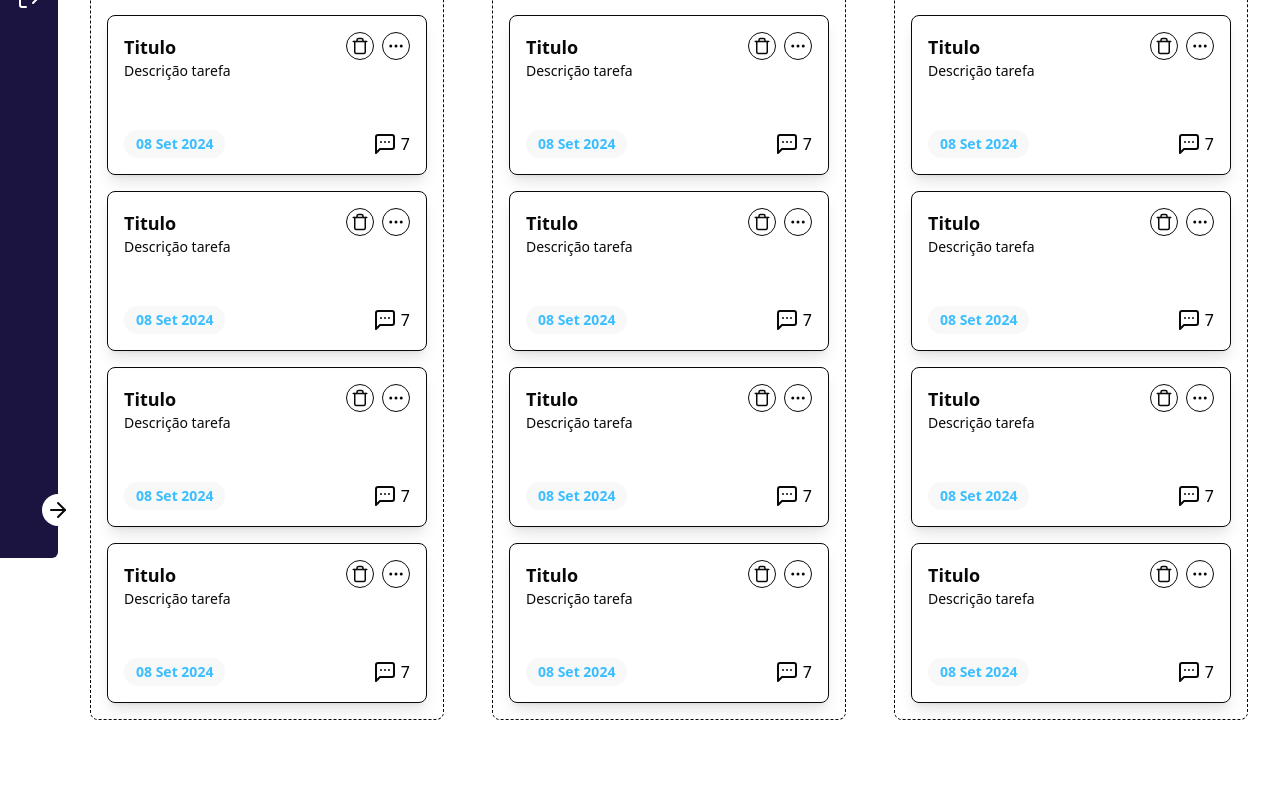
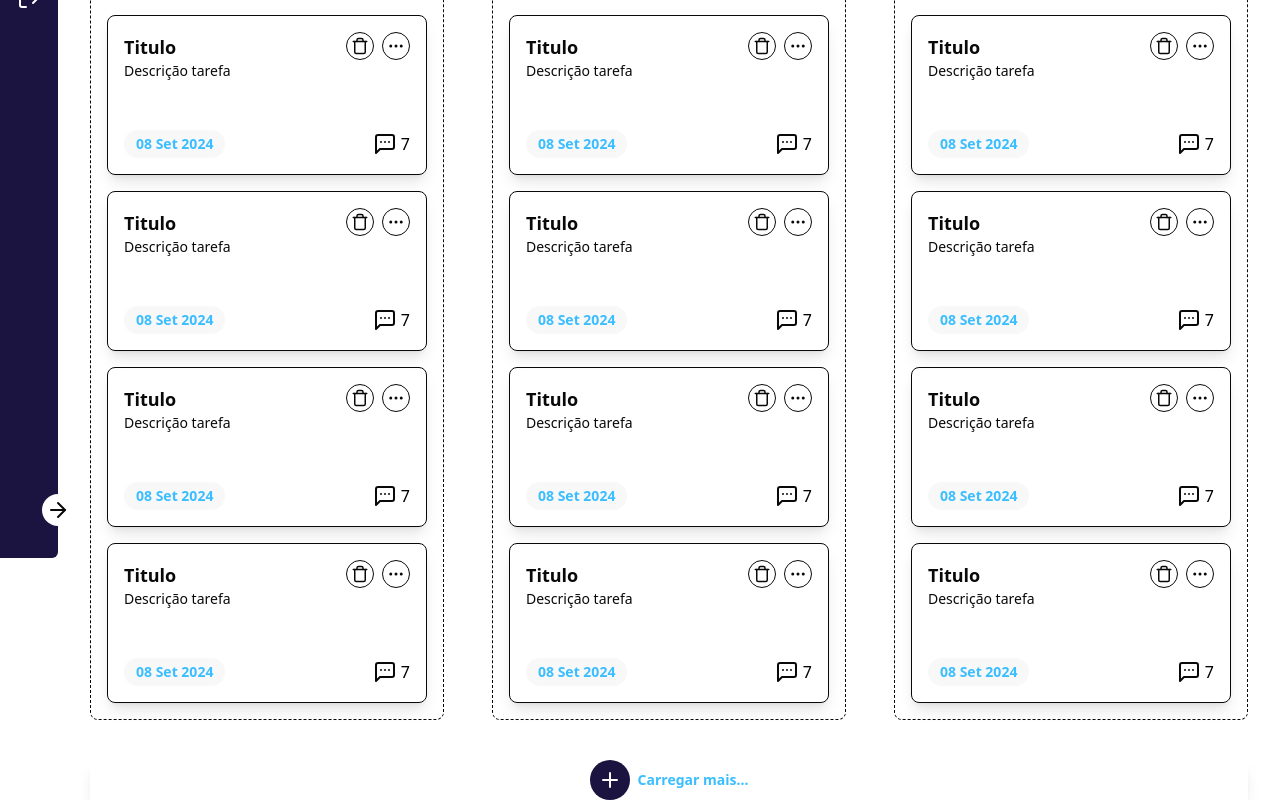
Before and after one commit to anderson-alves427/to-do-list, a React (Vite) app: page / in a window 1280 px wide. Shown: the part 242-1042 px from the top of the page. Before the commit the page ends 962 px from the top, so only its background shows below. Built offline with nearby package versions, Linux system fonts and the light colour scheme.

Commit message:
feat(Pagination): create button load more tasks

```diff
--- a/src/modules/tasksManager/pages/index.tsx
+++ b/src/modules/tasksManager/pages/index.tsx
@@ -2,6 +2,8 @@ import { DragDropContext } from "react-beautiful-dnd";
 import { ColumnTask } from "../components/columnTask";
 import { LayoutTaksManager } from "../components/layoutTasksManager";
 import { tasksAfazer, tasksConcluido, tasksEmAndamento } from "../mocks/tasks";
+import { Button } from "@/shared/components/ui/button";
+import { Plus } from "lucide-react";
 
 const TasksManager = () => {
 	function onDragEnd(result: any) {
@@ -38,6 +40,14 @@ const TasksManager = () => {
 					/>
 				</DragDropContext>
 			</div>
+			<div className="flex justify-center items-center mt-10 gap-2 shadow-lg">
+				<Button className="rounded-full" size="icon">
+					<Plus />{" "}
+				</Button>
+				<span className="text-sm text-secondary-brand font-semibold">
+					Carregar mais...
+				</span>
+			</div>
 		</LayoutTaksManager>
 	);
 };
```
